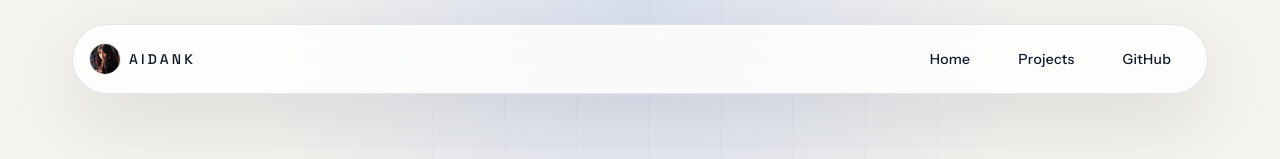
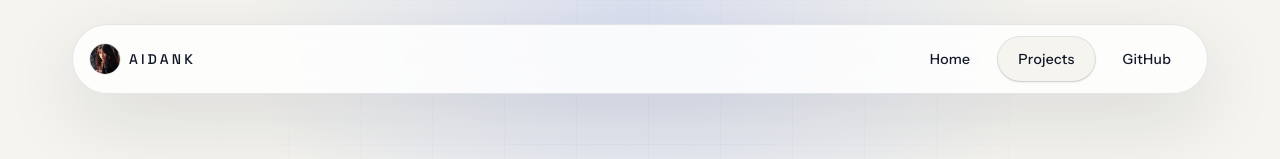
Before and after one commit to Aidank-cy/Aidank-portfolio, a Next.js app: page /projects in a window 1280 px wide. Shown: the top 159 px of the page. Built offline with nearby package versions, Linux system fonts and the light colour scheme; no server answers.

Commit message:
feat: add nav active state and fix projects og metadata

```diff
--- a/app/projects/page.tsx
+++ b/app/projects/page.tsx
@@ -2,12 +2,18 @@ import type { Metadata } from "next";
 import { Container } from "@/components/layout/Container";
 import { FadeIn } from "@/components/ui/FadeIn";
 import { ProjectsExplorer } from "@/components/sections/ProjectsExplorer";
+import { siteConfig } from "@/config/site";
 import { getAllProjects } from "@/lib/github";
 
 export const metadata: Metadata = {
   title: "Projects",
   description:
     "All of Aidank's GitHub projects.",
+  openGraph: {
+    title: `Projects | ${siteConfig.name}`,
+    description: "All of Aidank's GitHub projects.",
+    url: "/projects/",
+  },
 };
 
 export default async function ProjectsPage() {
--- a/components/layout/Header.tsx
+++ b/components/layout/Header.tsx
@@ -1,10 +1,34 @@
+"use client";
+
 import Link from "next/link";
+import { usePathname } from "next/navigation";
 import { Container } from "@/components/layout/Container";
 import { Button } from "@/components/ui/Button";
 import { AvatarModal } from "@/components/ui/AvatarModal";
 import { siteConfig } from "@/config/site";
+import { basePath } from "@/lib/basePath";
+import { cn } from "@/lib/utils";
+
+const navLinkClasses =
+  "inline-flex items-center justify-center rounded-full px-5 py-3 text-sm font-medium tracking-[0.02em] transition duration-300 focus-visible:outline-none focus-visible:ring-2 focus-visible:ring-ring";
+
+function normalizePathname(pathname: string) {
+  if (!pathname) {
+    return "/";
+  }
+
+  if (basePath && pathname.startsWith(basePath)) {
+    const normalized = pathname.slice(basePath.length);
+    return normalized ? normalized : "/";
+  }
+
+  return pathname;
+}
 
 export function Header() {
+  const pathname = usePathname();
+  const currentPath = normalizePathname(pathname);
+
   return (
     <header className="sticky top-0 z-40">
       <Container className="pt-4 md:pt-6">
@@ -18,12 +42,36 @@ export function Header() {
           </div>
 
           <nav className="hidden items-center gap-2 md:flex">
-            <Button href="/" variant="ghost">
+            <Link
+              href="/"
+              aria-current={currentPath === "/" ? "page" : undefined}
+              className={cn(
+                navLinkClasses,
+                currentPath === "/"
+                  ? "bg-background text-foreground shadow-sm ring-1 ring-border"
+                  : "text-muted-foreground hover:bg-background/70 hover:text-foreground",
+              )}
+            >
               Home
-            </Button>
-            <Button href="/projects" variant="ghost">
+            </Link>
+            <Link
+              href="/projects"
+              aria-current={
+                currentPath === "/projects" ||
+                currentPath.startsWith("/projects/")
+                  ? "page"
+                  : undefined
+              }
+              className={cn(
+                navLinkClasses,
+                currentPath === "/projects" ||
+                  currentPath.startsWith("/projects/")
+                  ? "bg-background text-foreground shadow-sm ring-1 ring-border"
+                  : "text-muted-foreground hover:bg-background/70 hover:text-foreground",
+              )}
+            >
               Projects
-            </Button>
+            </Link>
             <Button href={siteConfig.githubUrl} variant="ghost" external>
               GitHub
             </Button>
```
Also changed, not shown: .harness/progress.md, 1 other file (tests, documents, lock files or other folders).
